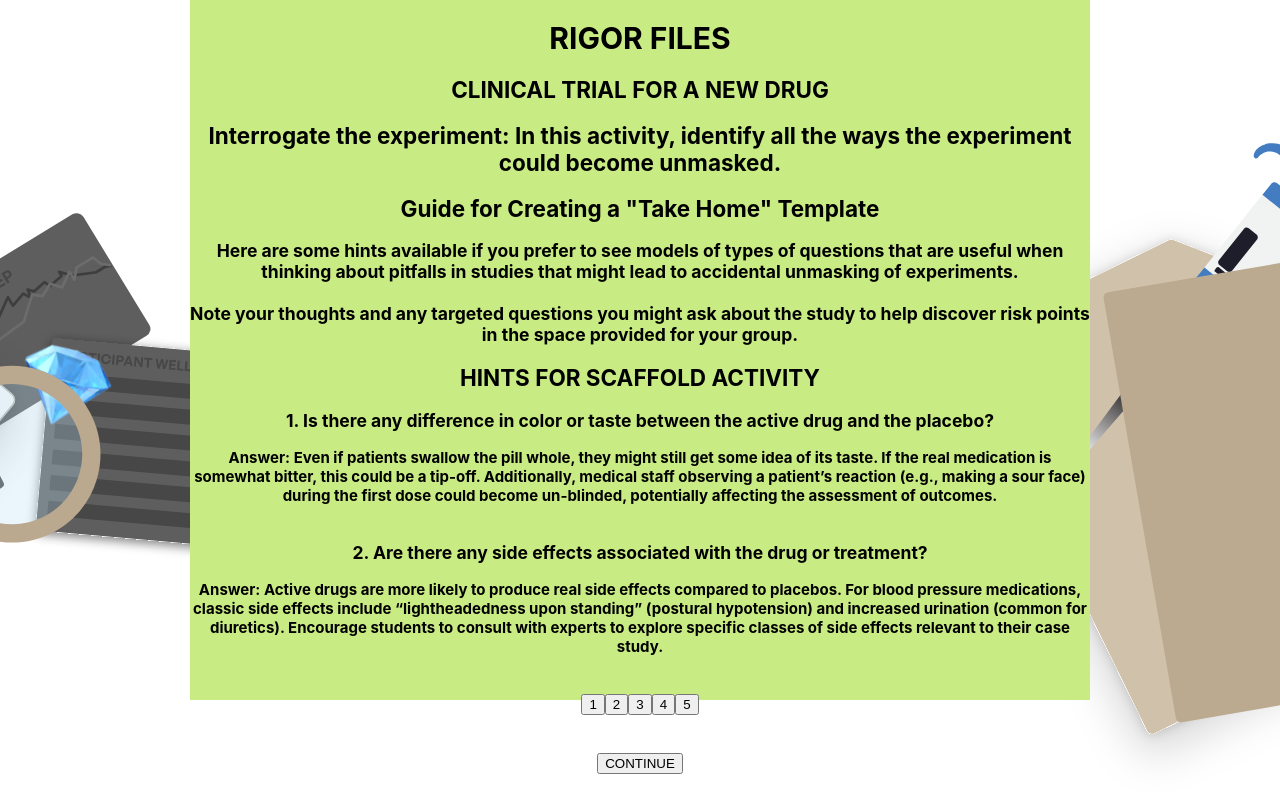
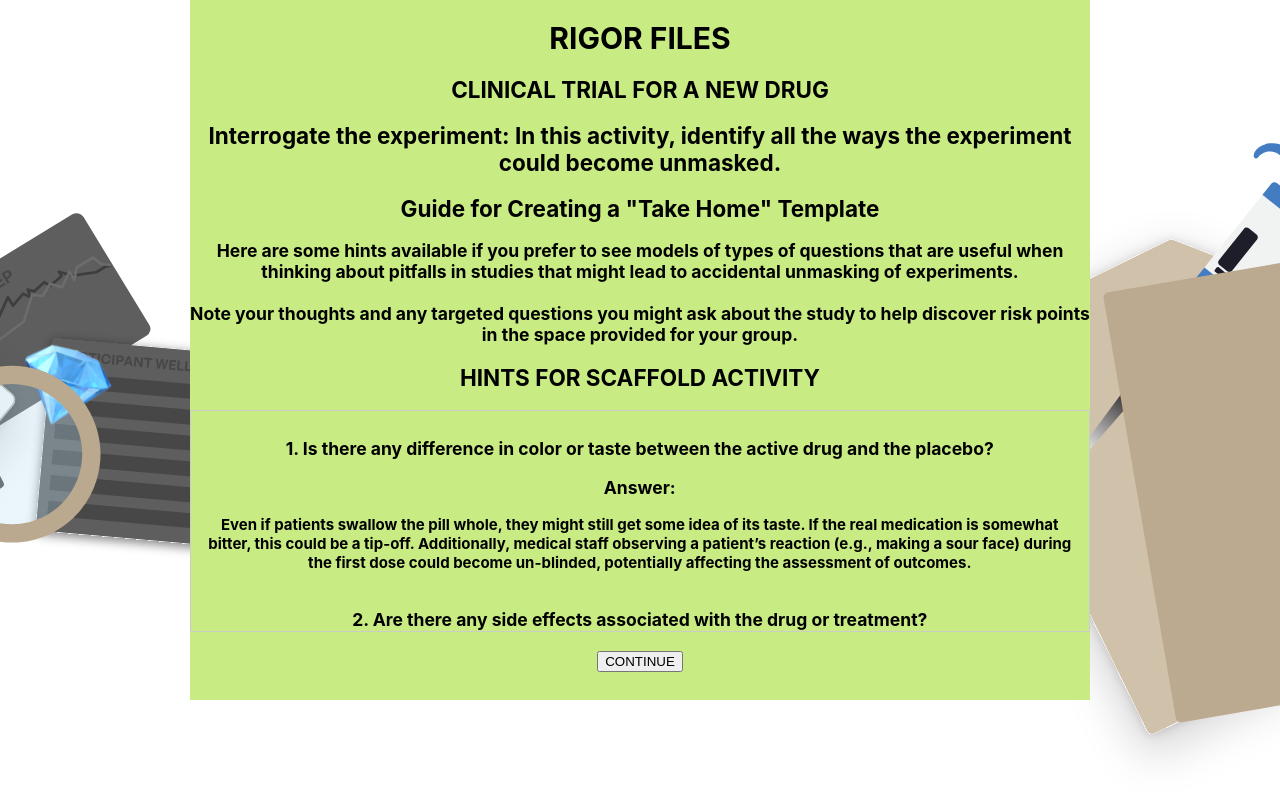
Before and after one commit to c4r-dev/hms-aem-rig-fil-v1, a React (Create React App) app: page /clinicalTrial2 in a window 1280 px wide. Built offline with nearby package versions, Linux system fonts and the light colour scheme.

Commit message:
pagination

```diff
--- a/src/App.css
+++ b/src/App.css
@@ -36,3 +36,12 @@
   background-repeat: no-repeat; /* Prevent the background from repeating */
   background-position: center; /* Center the background image */
 }
+
+.scrolling-box {
+  width: 97.5%;
+  height: 200px;
+  overflow-y: scroll; /* Allows vertical scrolling */
+  overflow-x: hidden; /* Prevents horizontal scrolling */
+  border: 1px solid #ccc;
+  padding: 10px;
+}
--- a/src/components/clinicalTrial2.jsx
+++ b/src/components/clinicalTrial2.jsx
@@ -1,27 +1,9 @@
-import React, { useState, useEffect } from "react";
-import Pagination from '../components/hintsPagination';
+import React from "react";
 import { useNavigate } from "react-router-dom";
 
-import Hints from "../hintsScaffold.json"
+import HintsScrollingBox from "./hintsScrollingBox";
 
 export default function ClinicalTrial2() {
-
-    const [data, setData] = useState([]);
-    const [currentPage, setCurrentPage] = useState(1);
-    const [itemsPerPage] = useState(2)
-
-    useEffect(() => {
-        setData(Hints)
-    }, []);
-
-
-    const indexOfLastItem = currentPage * itemsPerPage;
-    const indexOfFirstItem = indexOfLastItem - itemsPerPage;
-    const currentItems = data.slice(indexOfFirstItem, indexOfLastItem);
-
-    const handlePageChange = (page) => {
-        setCurrentPage(page);
-    };
 
     const navigate = useNavigate();
     const submitContinueClick = () => {
@@ -54,26 +36,10 @@ export default function ClinicalTrial2() {
                         <p><h2>HINTS FOR SCAFFOLD ACTIVITY</h2></p>
 
                         <div>
-                            {currentItems.map((item) => (
-                                <div>
-                                   <h3>{item.number}. {item.hint} <br></br></h3>
-                                  <b>Answer: {item.explanation}</b>
-                                    <br></br><br></br>
-                                </div>
-                            ))}
-
-                            <Pagination
-                                totalItems={data.length}
-                                itemsPerPage={itemsPerPage}
-                                currentPage={currentPage}
-                                onPageChange={handlePageChange}
-                            />
+                            <HintsScrollingBox />
                         </div>
-
-                        <br></br>
                         <br></br>
                         <input
-
                             type="button"
                             onClick={submitContinueClick}
                             value="CONTINUE" />
--- a/src/components/hintsPagination.jsx
+++ /dev/null
@@ -1,24 +0,0 @@
-import React from 'react';
-
-export default function HintsPagination ({ totalItems, itemsPerPage, currentPage, onPageChange }) {
-  const totalPages = Math.ceil(totalItems / itemsPerPage);
-
-  const handleClick = (page) => {
-    onPageChange(page);
-  };
-
-  return (
-    <div className="pagination">
-      <br></br>
-      {[...Array(totalPages)].map((_, index) => (
-        <button
-          key={index}
-          className={`page-item ${index + 1 === currentPage ? 'active' : ''}`}
-          onClick={() => handleClick(index + 1)}
-        >
-          {index + 1}
-        </button>
-      ))}
-    </div>
-  );
-};
--- /dev/null
+++ b/src/components/hintsScrollingBox.jsx
@@ -0,0 +1,21 @@
+import React from 'react';
+
+import Hints from "../hintsScaffold.json"
+
+export default function HintsScrollingBox() {
+
+  return (
+    <div className='scrolling-box'>
+
+      {Hints.map((hint) => (
+        <div>
+          <h3>{hint.number}. {hint.hint} <br></br></h3>
+          <b><h3>Answer: </h3>{hint.explanation}</b>
+          <br></br><br></br>
+        </div>
+      ))}
+
+
+    </div>
+  );
+};
```
